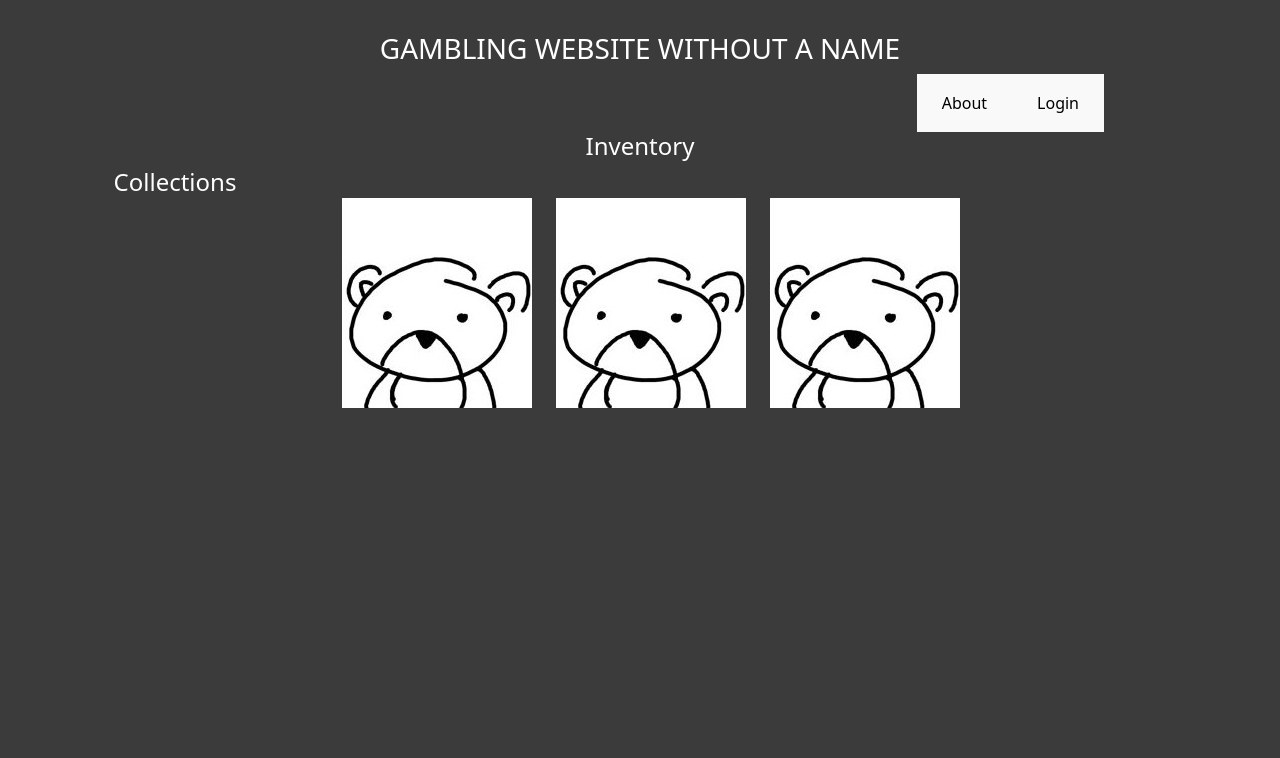
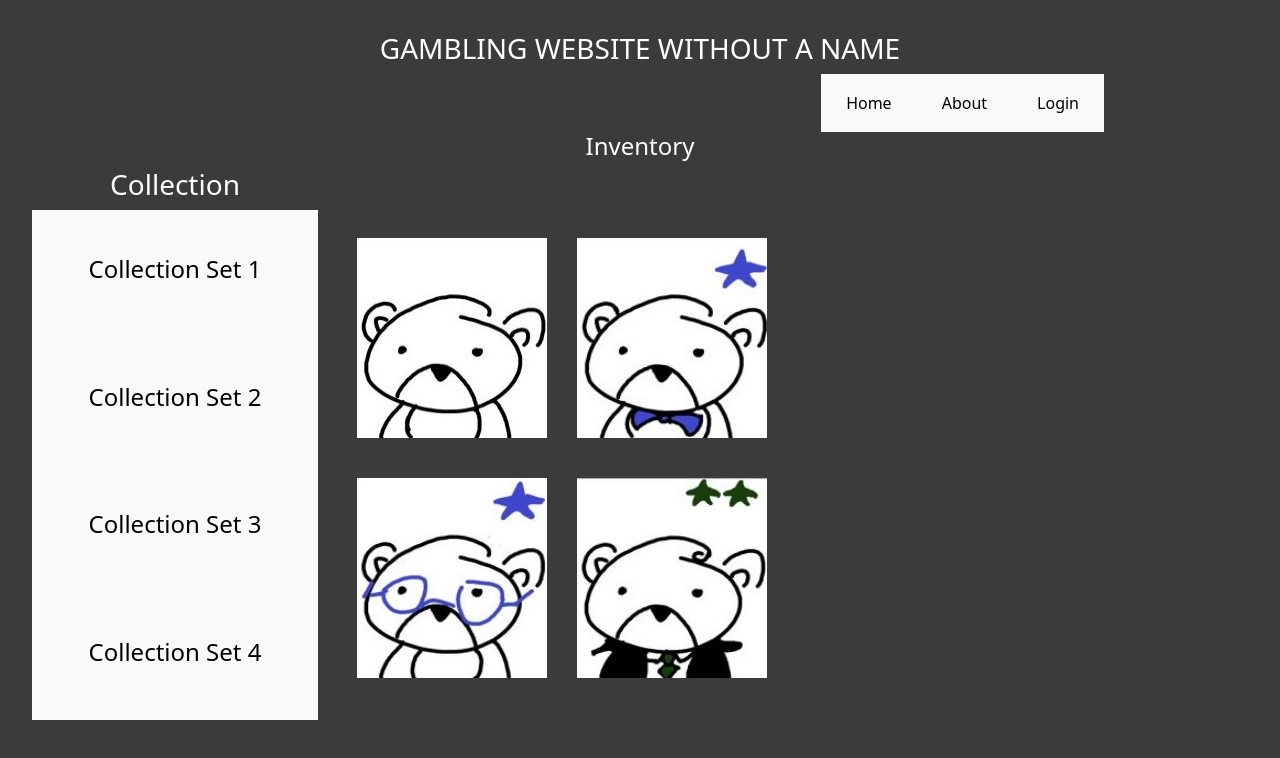
Before and after one commit to noahnguyen015/Token_Animals, a React (Vite) app in the folder frontend/: page /inventory in a window 1280 px wide. Shown: the top 758 px of the page. Built offline with nearby package versions, Linux system fonts and the light colour scheme; no server answers.

Commit message:
updated nav bar, layout for inventory added

```diff
--- a/frontend/src/inventory/inventory.css
+++ b/frontend/src/inventory/inventory.css
@@ -1,3 +1,13 @@
 .collection-book{
     margin-top: 30px;
+    max-height: 60vh;
+    overflow-y: auto;
 }
+
+.collection-card {
+    width: 190px;
+    height: 200px;
+    margin-top: 40px;
+    margin-left: 15px;
+    margin-right: 15px;
+}
--- a/frontend/src/inventory/inventory.jsx
+++ b/frontend/src/inventory/inventory.jsx
@@ -2,25 +2,55 @@ import { useEffect, useState } from 'react'
 import {getItems} from '../items/items'
 import {NavBar} from '../navbar/navbar'
 import common_bear from '../assets/bear_bank/common_bear.JPG'
+
+import tie_bear from '../assets/bear_bank/tie_bear.JPG'
+import glasses_bear from '../assets/bear_bank/glasses_bear.JPG'
+import detective_bear from '../assets/bear_bank/detective_bear.JPG'
+import delinquent_bear from '../assets/bear_bank/delinquent_bear.JPG'
+import princess_bear from '../assets/bear_bank/princess_bear.JPG'
+import sleepy_bear from '../assets/bear_bank/sleepy_bear.JPG'
+import boba_bear from '../assets/bear_bank/boba_bear.JPG'
+
 import './inventory.css'
 
 
-function Collection(){
+function Choose_Collection(){
+
+    return (
+    <>
+        <h3>Collection</h3>
+        <button className="w-100 h-25"><h4>Collection Set 1</h4></button>
+        <button className="w-100 h-25"><h4>Collection Set 2</h4></button>
+        <button className="w-100 h-25"><h4>Collection Set 3</h4></button>
+        <button className="w-100 h-25"><h4>Collection Set 4</h4></button>
+    </>
+    )
+}
+
+
+function Collection(choice){
+
+    let chosen_set = [];
+
+    const set1 = [common_bear, tie_bear, glasses_bear, detective_bear,
+                  delinquent_bear, princess_bear, sleepy_bear, boba_bear];
+
+    //if(choice === "set1")
+        chosen_set = set1;
 
     console.log(common_bear);
 
     return(
     <>
         <div className="row">
-            <div className="col-3"><h4>Collections</h4></div>
-            <div className="col-9 d-flex align-items-start collection-book">
-                <div class="row">
-                <div className="col-4"><img className="img-fluid" src={common_bear}/></div>
-                <div className="col-4"><img className="img-fluid" src={common_bear}/></div>
-                <div className="col-4"><img className="img-fluid" src={common_bear}/></div>
-                </div>
+            <h4>Inventory</h4>
+            <div className="col-3"><Choose_Collection/></div>
+            <div className="col-6 d-flex align-items-start collection-book flex-wrap">
+                {
+                chosen_set.map((card, i) => (<img className="img-fluid collection-card" src={card}/>))
+                }
             </div>
-
+            <div className="col-3"></div>
         </div>
     </>
     )
@@ -50,7 +80,6 @@ export function Inventory() {
         <h3>GAMBLING WEBSITE WITHOUT A NAME</h3>
         <NavBar/>
         <div>
-        <h4>Inventory</h4>
         <Collection/>
         </div>
     </>
--- a/frontend/src/navbar/navbar.jsx
+++ b/frontend/src/navbar/navbar.jsx
@@ -26,6 +26,7 @@ const navigate = useNavigate();
     <div  className="d-flex flex-row align-items-center justify-content-center">
         <nav className="d-flex flex-row align-items-center justify-content-end navtesting">
             <div className="d-flex me-5">
+                <Link to="/"><button className="p-3 px-4">Home</button></Link>
                 <button className="p-3 px-4">About</button>
                 {isLoggedIn? <Link to="/inventory"><button className="p-3 px-4">Inventory</button></Link> : <></>}
                 {isLoggedIn? <button className="p-3 px-4">Profile</button>: <></>}
```
